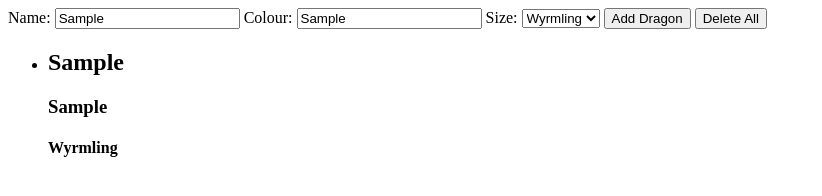
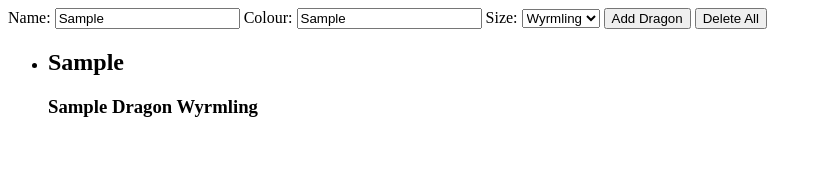
Before and after one commit to fmkeir/dom_events, a plain HTML site: page index.html in a window 1280 px wide. Both pictures are taken after typing "Sample", "Sample" into the empty fields and a click on the input "Add Dragon". Shown: the whole page, without its empty margins (0-822 px from the left). Drawn offline with Linux system fonts and the light colour scheme.

Commit message:
Change list item structure to be more readable

```diff
--- a/app.js
+++ b/app.js
@@ -12,13 +12,14 @@ const handleButtonClick = (input, list) => {
   event.preventDefault();
   const newListItem = document.createElement('li');
   const name = document.createElement('h2');
-  const colour = document.createElement('h3');
-  const size = document.createElement('h4');
+  const description = document.createElement('h3');
   name.textContent = `${input.name.value}`;
-  colour.textContent = `${input.colour.value}`;
-  size.textContent = `${input.size.value}`;
+  if (input.size.value === "Wyrmling") {
+    description.textContent = `${input.colour.value} Dragon ${input.size.value}`
+  } else {
+  description.textContent = `${input.size.value} ${input.colour.value} Dragon`
+  }
   newListItem.appendChild(name);
-  newListItem.appendChild(colour);
-  newListItem.appendChild(size);
+  newListItem.appendChild(description);
   list.appendChild(newListItem);
 }
--- a/index.html
+++ b/index.html
@@ -15,7 +15,7 @@
       <label for="size">Size:</label>
         <select class="" name="size">
           <option value="Wyrmling">Wyrmling</option>
-          <option value="Young">Wyrmling</option>
+          <option value="Young">Young</option>
           <option value="Adult">Adult</option>
           <option value="Ancient">Ancient</option>
         </select>
```
